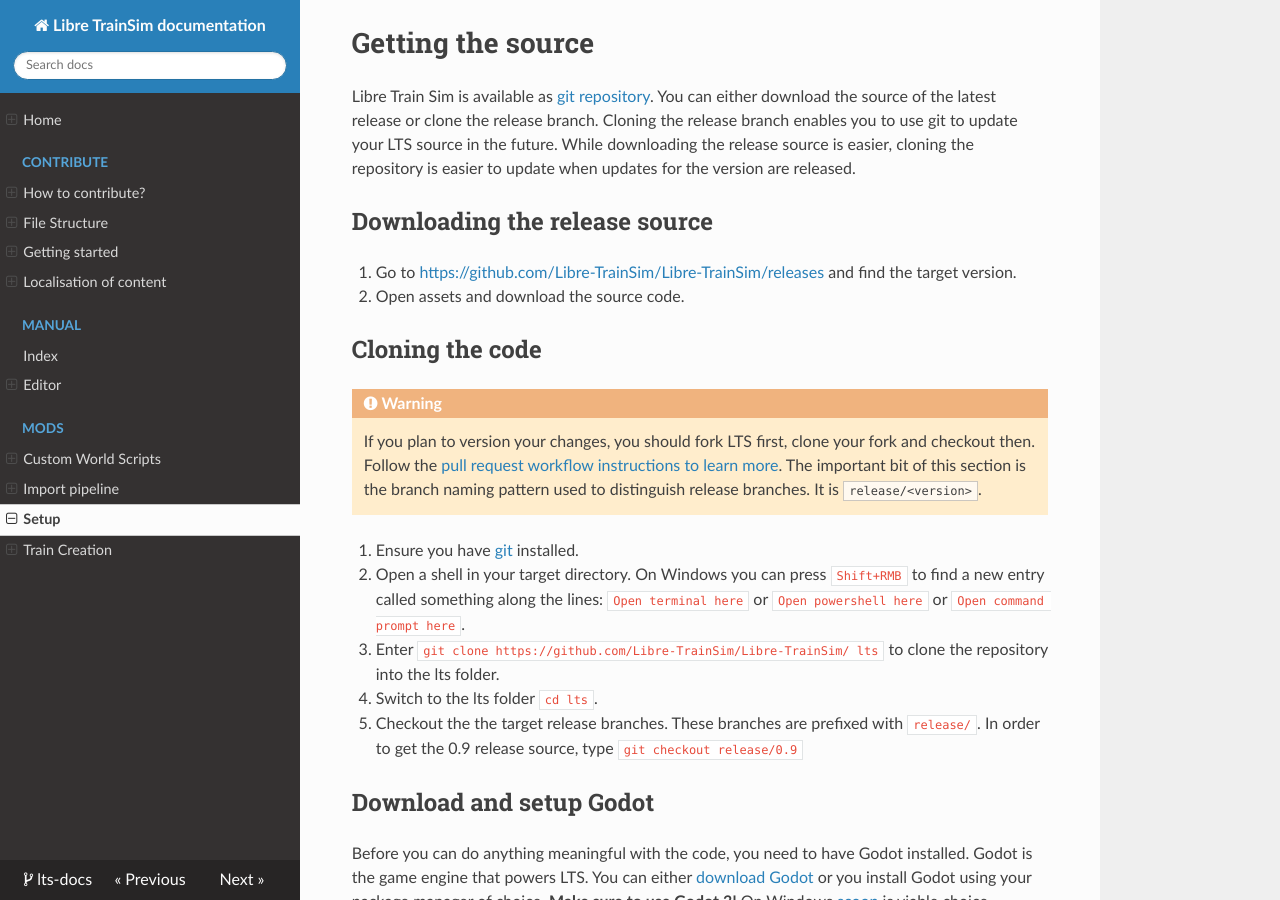
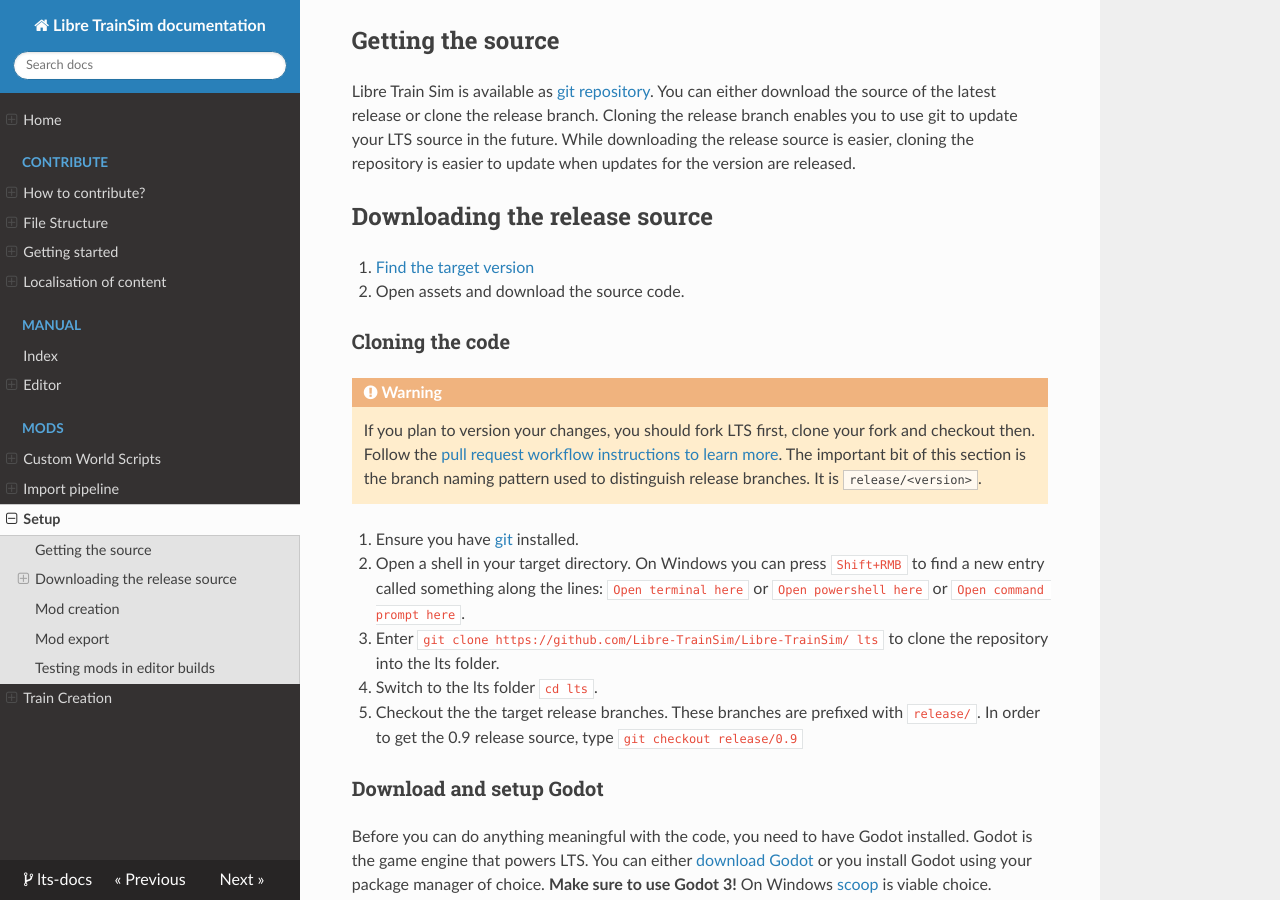
Before and after one commit to Libre-TrainSim/lts-docs, an MkDocs documentation site: the page built from docs/mods/setup.md, in a window 1280 px wide and 900 px high, scrolled down 333 px. Built offline with MkDocs 1.6.1, drawn with Linux system fonts in a browser that asks for light colours; nearby versions of some CDN libraries.

Commit message:
Fix setup.md linter issues

```diff
--- a/docs/mods/setup.md
+++ b/docs/mods/setup.md
@@ -6,16 +6,16 @@
 This page should inform you how to get started with LTS modding.
 You will learn about mod creation, setup of the editor, getting the source, and exporting the mod.
 
-# Getting the source
+## Getting the source
 
 Libre Train Sim is available as [git repository](https://git-scm.com). You can either download the source of the latest release or clone the release branch. Cloning the release branch enables you to use git to update your LTS source in the future. While downloading the release source is easier, cloning the repository is easier to update when updates for the version are released.
 
 ## Downloading the release source
 
-1. Go to https://github.com/Libre-TrainSim/Libre-TrainSim/releases and find the target version.
+1. [Find the target version](https://github.com/Libre-TrainSim/Libre-TrainSim/releases)
 2. Open assets and download the source code.
 
-## Cloning the code
+### Cloning the code
 
 !!! warning
     If you plan to version your changes, you should fork LTS first, clone your fork and checkout then. Follow the [pull request workflow instructions to learn more](/contribute/getting-started.md). The important bit of this section is the branch naming pattern used to distinguish release branches. It is `release/<version>`.
@@ -26,13 +26,13 @@
 4. Switch to the lts folder `cd lts`.
 5. Checkout the the target release branches. These branches are prefixed with `release/`. In order to get the 0.9 release source, type `git checkout release/0.9`
 
-## Download and setup Godot
+### Download and setup Godot
 
 Before you can do anything meaningful with the code, you need to have Godot installed. Godot is the game engine that powers LTS. You can either [download Godot](https://godotengine.org/download/3.x/) or you install Godot using your package manager of choice. **Make sure to use Godot 3!** On Windows [scoop](https://scoop.sh) is viable choice.
 
 If you are familiar with your command line and have set up Godot in your `PATH`, use `godot . -e` in the `lts/src` folder. Otherwise open Godot, select `Import Project` and select `lts/src`.
 
-# Mod creation
+## Mod creation
 
 Find the LTS Modding Tools panel. By default, it is be located as a tab next to the file system. Press `Create a new mod`. The new mod will be created in `res://mods/<unique_mod_name>`.
 
@@ -57,11 +57,11 @@
 
 Lastely trains and worlds are referenced. Resource references are saved in the train and world files.
 
-# Mod export
+## Mod export
 
 Find the mod tools and press `Export a mod`. Select the folder of the mod you want to export. The mod will be exported to the addons directory. To distribute the mod, you need to share the whole mod folder.
 
-# Testing mods in editor builds
+## Testing mods in editor builds
 
 Godot can't reliably load pack files when it operates as editor. As a consequence we disabled mod loading at run-time for these builds. To test your mod, you need to append the folders, trains, and worlds to the LTS `res://content.tres`. Doing so effectively makes your mod base game but as long as you don't have dependencies (on packed mods) there is no issue.
 
```
